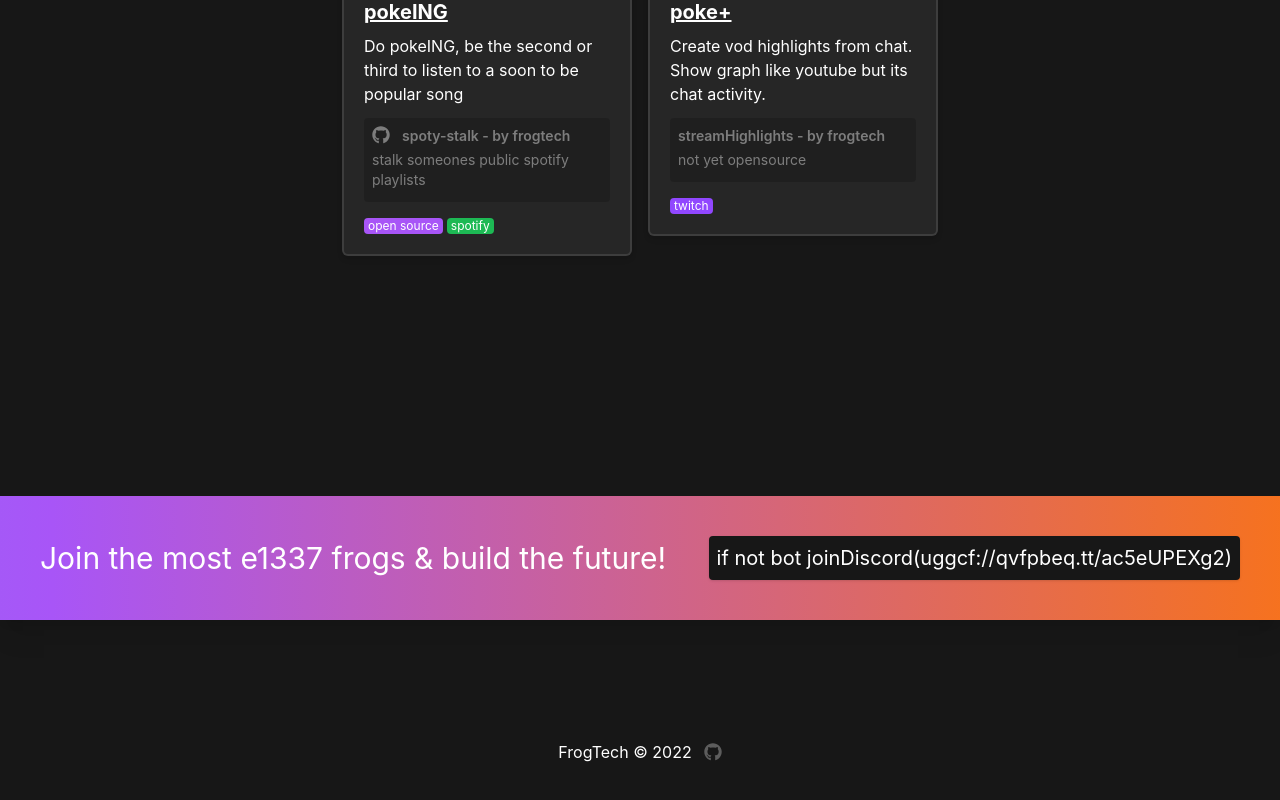
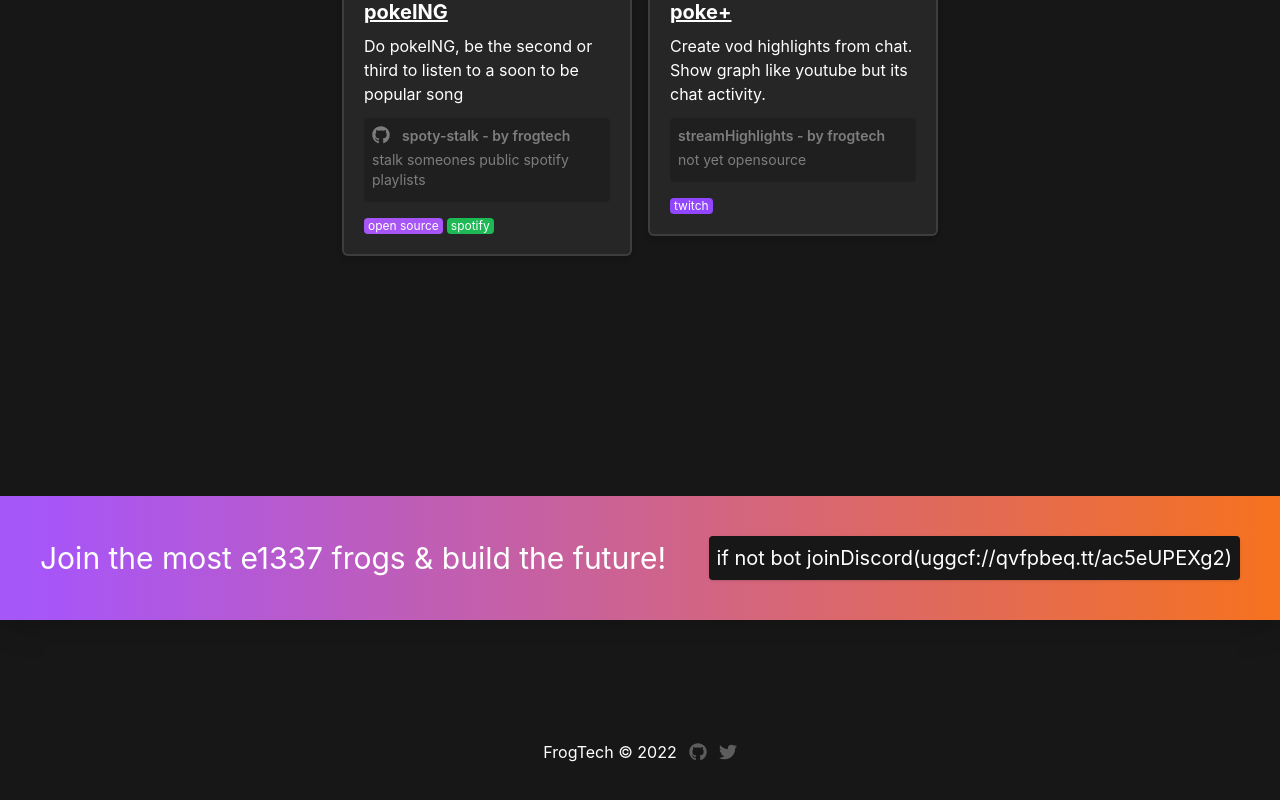
Before and after one commit to fr0gtech/frogtech, a Next.js app: page / in a window 1280 px wide. Shown: the part 234-1034 px from the top of the page. Built offline with nearby package versions, Linux system fonts and the light colour scheme.

Commit message:
feat(twitter): added twitter icon to footer

```diff
--- a/components/footer.tsx
+++ b/components/footer.tsx
@@ -1,5 +1,6 @@
 import Link from "next/link"
 import Github from "../public/github.svg"
+import Twitter from "../public/twitter.svg"
 
 function FooterComp(){
     return (<footer className='text-center p-10'>
@@ -12,6 +13,11 @@
               <Github className="opacity-30" fill="#fff" width={18} height={18} />
             </Link>
           </div>
+          <div>
+            <Link href="https://twitter.com/frogtechdev">
+              <Twitter className="opacity-30" fill="#fff" width={18} height={18} />
+            </Link>
+          </div>
         </div>
       </footer>)
 }
```
Also changed, not shown: public/twitter.svg (added).
